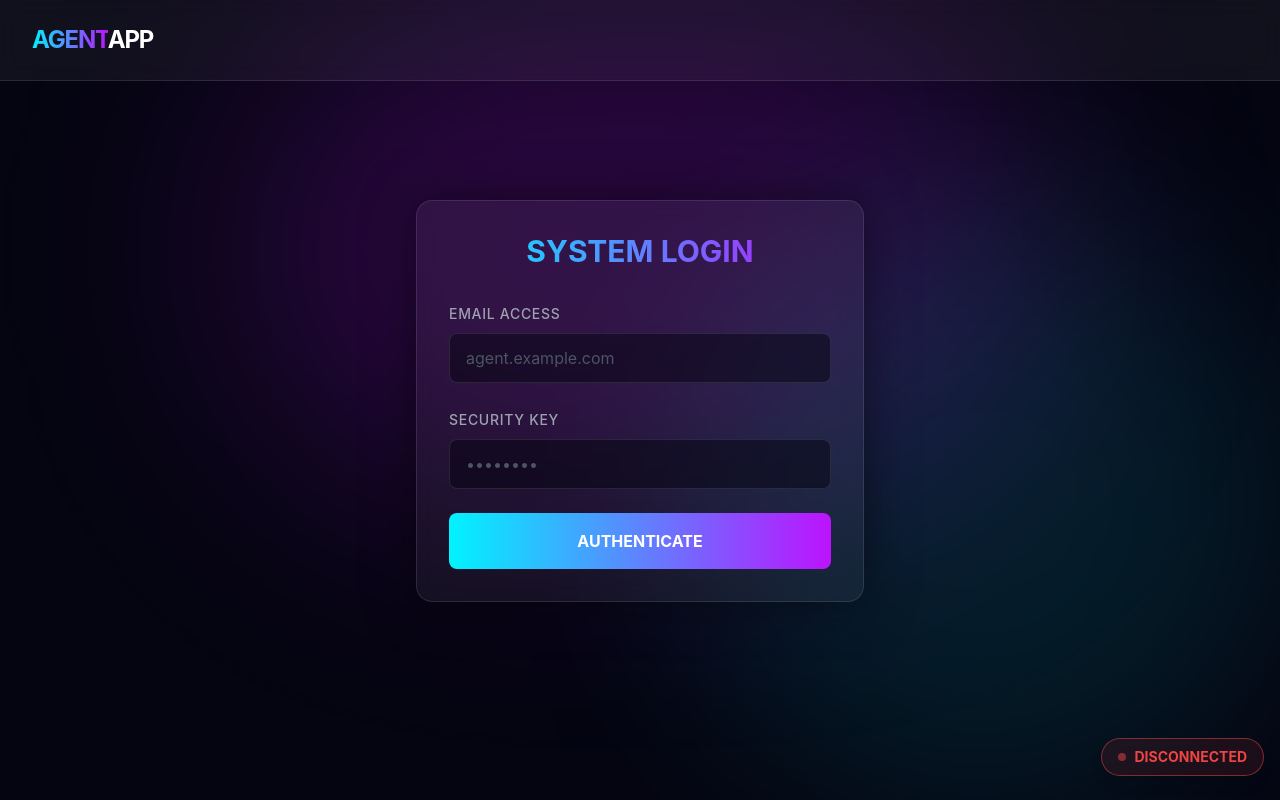
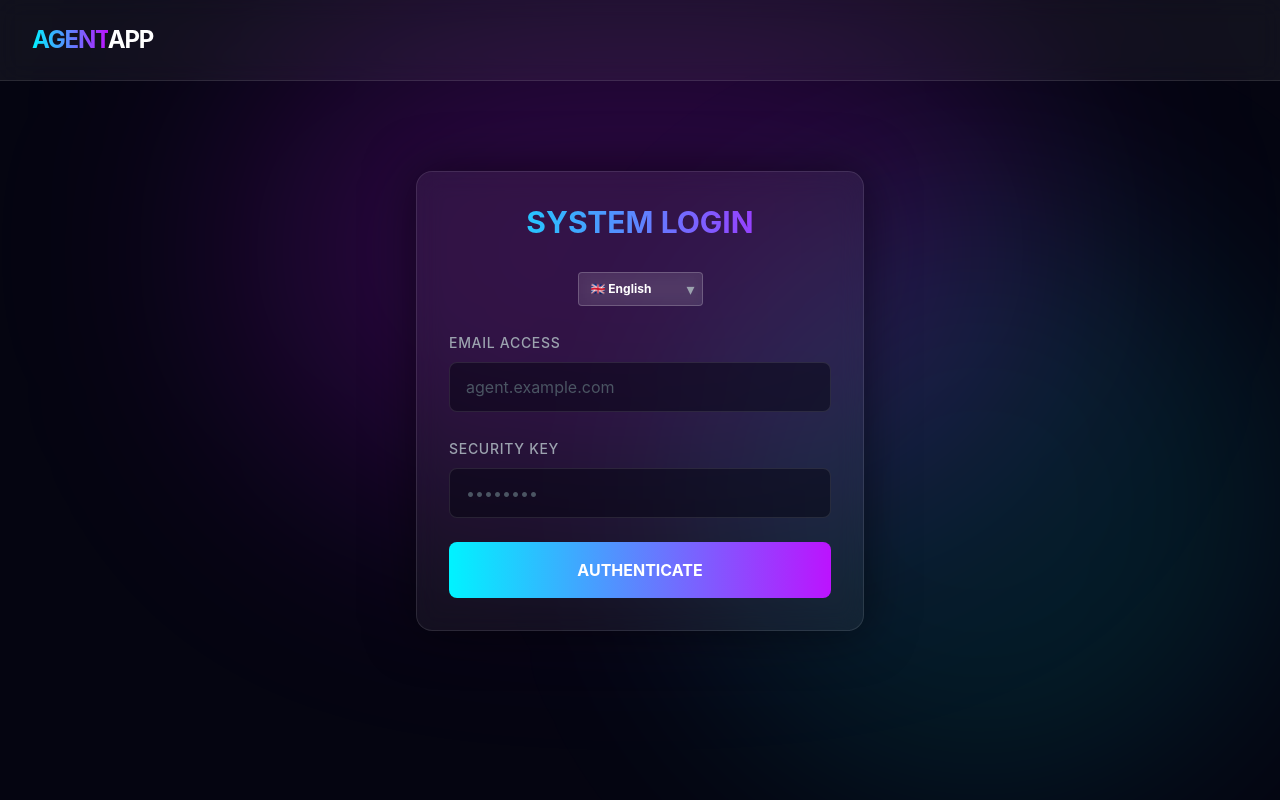
Before and after one commit to cyrip/app-base-nv, a Vue app in the folder frontend/: page /login in a window 1280 px wide. Built offline with nearby package versions, Linux system fonts and the light colour scheme.

Commit message:
Add login language switcher

```diff
--- a/frontend/src/components/SocketStatus.vue
+++ b/frontend/src/components/SocketStatus.vue
@@ -1,23 +1,5 @@
 <template>
   <div class="fixed bottom-4 right-4 z-50 flex flex-col gap-2 pointer-events-none">
-    <!-- Connection Status -->
-    <div
-      class="px-4 py-2 rounded-full backdrop-blur-md border shadow-lg transition-all duration-300 flex items-center gap-2 pointer-events-auto"
-      :class="[
-        socketState.connected
-          ? 'bg-neon-blue/10 border-neon-blue/50 text-neon-blue'
-          : 'bg-red-500/10 border-red-500/50 text-red-500',
-      ]"
-    >
-      <div
-        class="w-2 h-2 rounded-full animate-pulse"
-        :class="[socketState.connected ? 'bg-neon-blue' : 'bg-red-500']"
-      ></div>
-      <span class="text-sm font-bold">{{
-        socketState.connected ? t('common.status.connected') : t('common.status.disconnected')
-      }}</span>
-    </div>
-
     <!-- Messages List -->
     <TransitionGroup
       name="list"
--- a/frontend/src/modules/auth/views/Login.vue
+++ b/frontend/src/modules/auth/views/Login.vue
@@ -3,6 +3,7 @@ import { ref } from 'vue'
 import { useAuthStore } from '../stores/auth'
 import { useRouter } from 'vue-router'
 import { useI18n } from 'vue-i18n'
+import LanguageSwitcher from '../../../components/LanguageSwitcher.vue'
 
 const email = ref('')
 const password = ref('')
@@ -27,6 +28,9 @@ const handleLogin = async () => {
       <h2 class="text-3xl font-bold text-center mb-8 text-transparent bg-clip-text bg-gradient-to-r from-neon-blue to-neon-purple">
         {{ t('auth.login.heading') }}
       </h2>
+      <div class="flex justify-center mb-6">
+        <LanguageSwitcher />
+      </div>
       <form @submit.prevent="handleLogin" class="space-y-6">
         <div class="space-y-2">
           <label class="text-sm font-medium text-gray-400 uppercase tracking-wider">{{ t('auth.login.email') }}</label>
```
